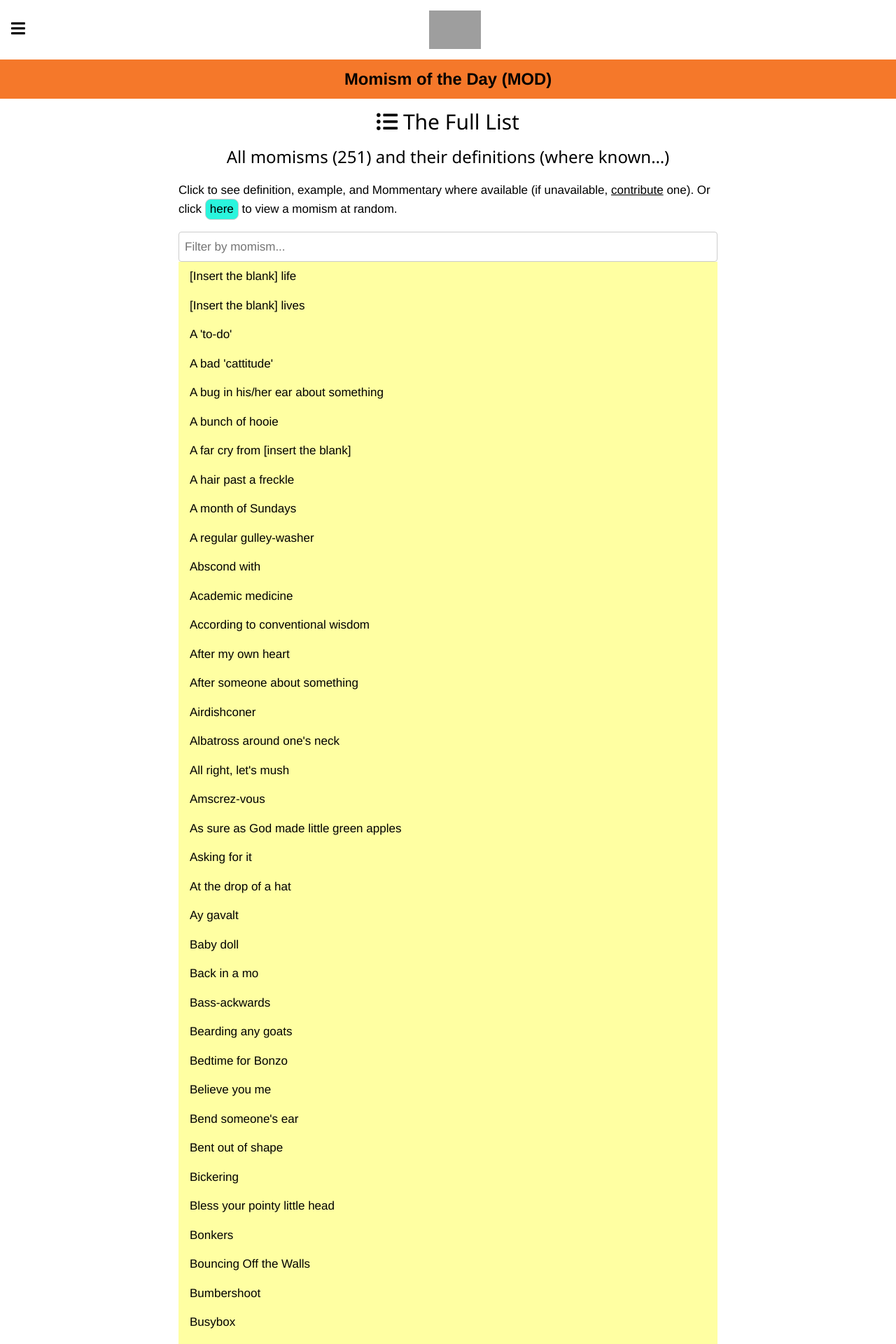
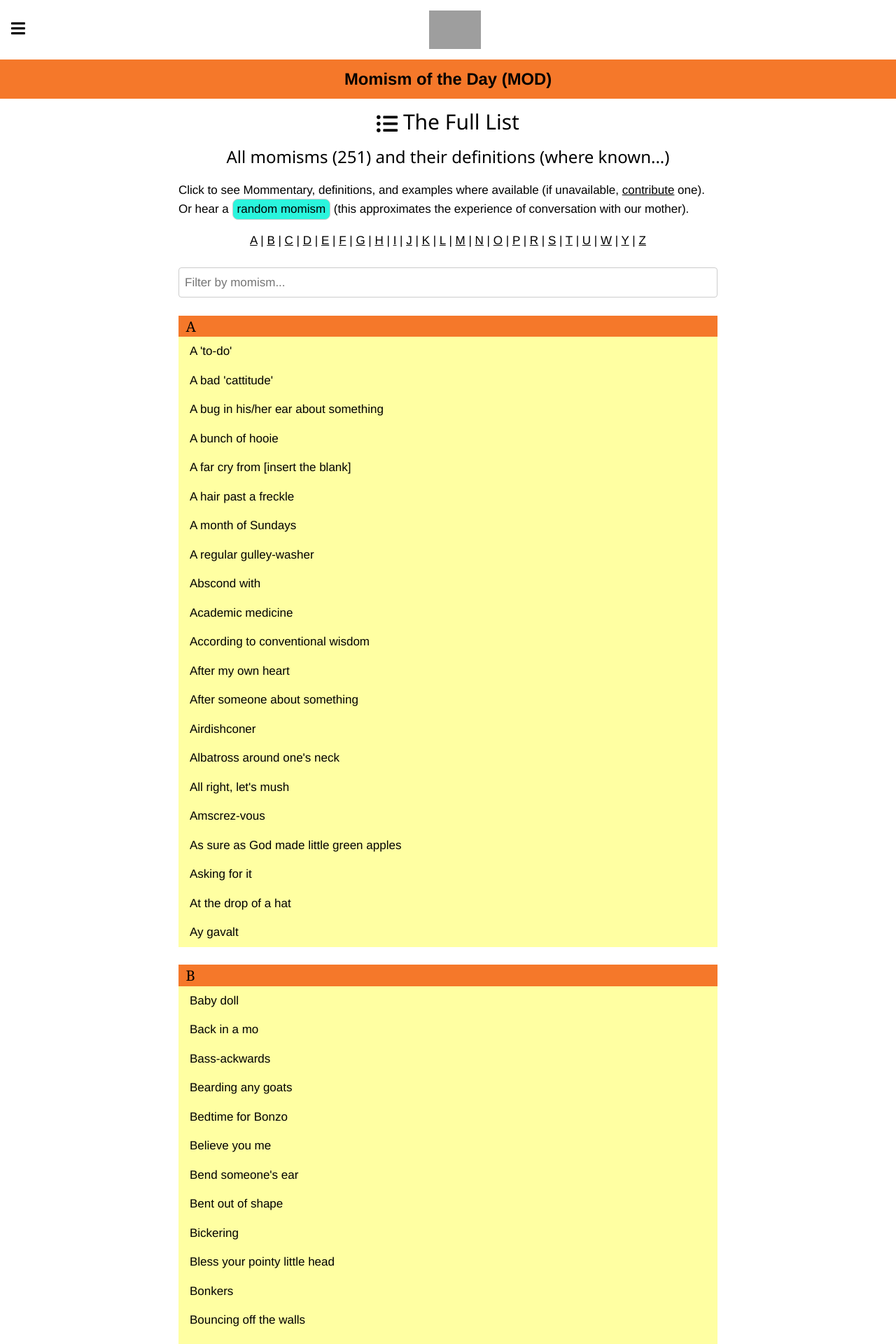
Before and after one commit to summerhays/new_momisms, a Jekyll site: the page built from list.html, in a window 1280 px wide. Shown: the top 1920 px of the page at 70% size. Built offline with Jekyll 4.4.1, drawn with Linux system fonts in a browser that asks for light colours; some of the changed text lies outside the part shown; grey boxes are pictures that could not be loaded.

Commit message:
full list better icon, alpha sort, sticky alpha, alpha menu

```diff
--- a/_data/navigation.yml
+++ b/_data/navigation.yml
@@ -9,7 +9,7 @@ docs:
   # <i class="fas fa-address-book fa-fw fa-lg textblack"></i>&nbsp; or address-card
 - title: The Full List <br class="mobile_only">
   url: /list.html
-  icon: <i class="fas fa-list-ul fa-fw fa-lg textblack"></i>&nbsp;
+  icon: <i class="fas fa-list-ul fa-fw fa-lg textblack down_a_bit_more"></i>&nbsp;
   # <i class="fas fa-list-ul"></i>
 - title: Momism Search
   url: /search.html
--- a/assets/css/style.scss
+++ b/assets/css/style.scss
@@ -53,49 +53,19 @@ header {
 }
 
 
-// Wide screen
-@media all and (min-width: $mob-pixels) {
-   .main-nav {
-     height: 100%;
-     width: 0;
-     position: fixed;
-     z-index: 1;
-     top: 0;
-     left: 0;
-     background-color: $color-triad-2;
-     overflow-x: hidden;
-     transition: 0.5s;
-     padding-top: 86px;
-   }
-
-   .main-nav > a:not(:first-child) {
-     padding:  14px 20px;
-     font-size: $nav-font-size;
-     overflow-x: hidden;
-     color: $nav-color-text;
-     display: block;
-     white-space: nowrap;
-     border-bottom: 3px solid $color-triad-2;
-   }
-
-   .main-nav > a:not(:first-child):hover {
-   	background: $smiley-color;
-   }
-
-   .main-nav .closebtn {
-     visibility: hidden;
-     position: absolute;
-     top: 0;
-     right: 25px;
-     font-size: 36px;
-     margin-left: 70px;
-     padding-top: 12px;
-   }
-}
-
 
 .menu {
 	cursor: pointer;
+}
+
+.down_a_bit {
+	vertical-align: sub;
+	position: relative;
+	bottom: 4px;
+}
+
+.down_a_bit_more {
+	vertical-align: sub;
 }
 
 #content {
@@ -106,7 +76,16 @@ header {
   height: 100%;
 }
 
+.sticky_anchor {position:relative;}
 
+.abc {
+  position: sticky;
+  top: 0;
+  width: 100%;
+  background: $color-1;
+  font-family: $font-serif;
+  font-size: 120%;
+}
 
 .active {
     background: $smiley-color;
@@ -179,6 +158,48 @@ footer > a:hover {
 	display: none;
 }
 
+// Wide screen
+@media all and (min-width: $mob-pixels) {
+   .main-nav {
+     height: 100%;
+     width: 0;
+     position: fixed;
+     z-index: 1;
+     top: 0;
+     left: 0;
+     background-color: $color-triad-2;
+     overflow-x: hidden;
+     transition: 0.5s;
+     padding-top: 86px;
+   }
+
+   .main-nav > a:not(:first-child) {
+     padding:  14px 20px;
+     font-size: $nav-font-size;
+     overflow-x: hidden;
+     color: $nav-color-text;
+     display: block;
+     white-space: nowrap;
+     border-bottom: 3px solid $color-triad-2;
+   }
+
+   .main-nav > a:not(:first-child):hover {
+   	background: $smiley-color;
+   }
+
+   .main-nav .closebtn {
+     visibility: hidden;
+     position: absolute;
+     top: 0;
+     right: 25px;
+     font-size: 36px;
+     margin-left: 70px;
+     padding-top: 12px;
+   }
+}
+// Wide screen end
+
+// Narrow screen
 @media all and (max-width: $mob-pixels) {
 
     .main-nav {
@@ -234,6 +255,7 @@ footer > a:hover {
   	  max-width: 100%;
     }
 }
+// Narrow screen end
 
 // Colors
 
@@ -287,6 +309,10 @@ footer > a:hover {
         background: $color-triad-2 !important;
 }
 
+.wrap {
+	white-space: normal;
+}
+
 .randombtn:hover {
         color: white;
 }
--- a/assets/js/scrollTop.js
+++ b/assets/js/scrollTop.js
@@ -10,7 +10,7 @@ window.onscroll = function() {buttonAppear()};
 var mybutton = document.getElementById("myBtn");
 
 function buttonAppear() {
-  if (document.body.scrollTop > 900 || document.documentElement.scrollTop > 900) {
+  if (document.body.scrollTop > 600 || document.documentElement.scrollTop > 600) {
     mybutton.style.display = "block";
   } else {
     mybutton.style.display = "none";
--- /dev/null
+++ b/list.html
@@ -0,0 +1,38 @@
+---
+layout: default
+title: <i class="fas fa-list-ul down_a_bit"></i>&nbsp;The Full List
+id: list
+---
+<h3 class=center>All momisms ({{ site.data.momisms.size }}) and their definitions (where known...)</h3>
+<p>Click to see Mommentary, definitions, and examples where available (if unavailable, <a href="/contribute.html">contribute</a> one). Or hear a <button class="randombtn color-triad-2 w3-round-large w3-border w3-ripple" onclick="randomMomism()">random momism</button> (this approximates the experience of conversation with our mother).</p>
+<div class=center>
+{% assign nowslice = "x" %}
+{% assign abc = "z" %}
+{% for each in site.data.momisms %}
+{% assign nowslice = each.momism | slice: 0 %}{% if nowslice == "[" %}{% assign nowslice = each.momism | slice: 1 %}{% endif %}
+{% unless nowslice == abc %}{% assign abc = each.momism | slice: 0 %}{% if abc == "[" %}{% assign abc = each.momism | slice: 1 %}{% endif %}
+<a href="#{{ abc }}">{{ abc }}</a>{% unless abc == "Z" %}<span> | </span>{% endunless %}{% endunless %}
+{% endfor %}</div>
+<br>
+{% assign counter = 0 %}
+{% assign abc = "m" %}
+{% assign nowslice = "n" %}
+<div id="myDropdown" class="dropdown-content">
+      <input class="w3-input w3-border w3-round" type="text" placeholder="Filter by momism..." id="myInput" onkeyup="filterFunction()">
+      <div>{% for each in site.data.momisms %}
+{% assign counter = counter | plus: 1 %}
+{% assign nowslice = each.momism | slice: 0 %}{% if nowslice == "[" %}{% assign nowslice = each.momism | slice: 1 %}{% endif %}
+{% unless nowslice == abc %}{% assign abc = each.momism | slice: 0 %}{% if abc == "[" %}{% assign abc = each.momism | slice: 1 %}{% endif %}
+<br>
+</div>
+<div class="sticky_anchor">
+	<div class="abc"><a name="{{ abc }}">&nbsp; {{ abc }}</a></div>{% endunless %}
+<button id="momism_id{{ each.order }}" onclick="openAccordion('momism{{ counter }}')" class="w3-button w3-block smiley turquoise w3-left-align wrap">{{ each.momism }}</button>
+<div id="momism{{ counter }}" class="w3-hide w3-container">
+	<p>{% if each.definition %}{{ each.definition }}{% else %}<em>Definition unknown. <a href="/contribute.html">Contribute</a> one</em>{% endif %}</p>
+    {% if each.example %}<p><em>{{ each.example }}</em></p>{% endif %}
+    {% if each.mommentary %}<p>Mommentary: {{ each.mommentary }}</p>{% endif %}
+    <p>Momism ID #{{ each.order }}</p>
+</div>
+{% endfor %}
+<script src="/assets/js/filter.js"></script>
--- a/list.md
+++ /dev/null
@@ -1,25 +0,0 @@
----
-layout: default
-title: <i class="fas fa-list-ul"></i>&nbsp;The Full List
-id: list
----
-### All momisms ({{ site.data.momisms.size }}) and their definitions (where known...)
-{: class="center"}
-
-Click to see definition, example, and Mommentary where available (if unavailable, [contribute](/contribute.html) one). Or click <button class="randombtn color-triad-2 w3-round-large w3-border w3-ripple" onclick="randomMomism()">here</button> to view a momism at random.
-<br>
-
-{% assign counter = 0 %}
-<div id="myDropdown" class="dropdown-content">
-      <input class="w3-input w3-border w3-round" type="text" placeholder="Filter by momism..." id="myInput" onkeyup="filterFunction()">
-{% for each in site.data.momisms %}
-{% assign counter = counter | plus: 1 %}
-<button id="momism_id{{ each.order }}" onclick="openAccordion('momism{{ counter }}')" class="w3-button w3-block smiley turquoise w3-left-align ">{{ each.momism }}</button>
-<div id="momism{{ counter }}" class="w3-hide w3-container">
-    <p>{% if each.definition %}{{ each.definition }}{% else %}<em>Definition unknown</em>{% endif %}</p>
-    {% if each.example %}<p><em>{{ each.example }}</em></p>{% endif %}
-    {% if each.mommentary %}<p>Mommentary: {{ each.mommentary }}</p>{% endif %}
-    <p>Momism ID #{{ each.order }}</p>
-</div>
-{% endfor %}
-<script src="/assets/js/filter.js"></script>
```
Also changed, not shown: _data/momisms.yaml (+31 -30 lines).
